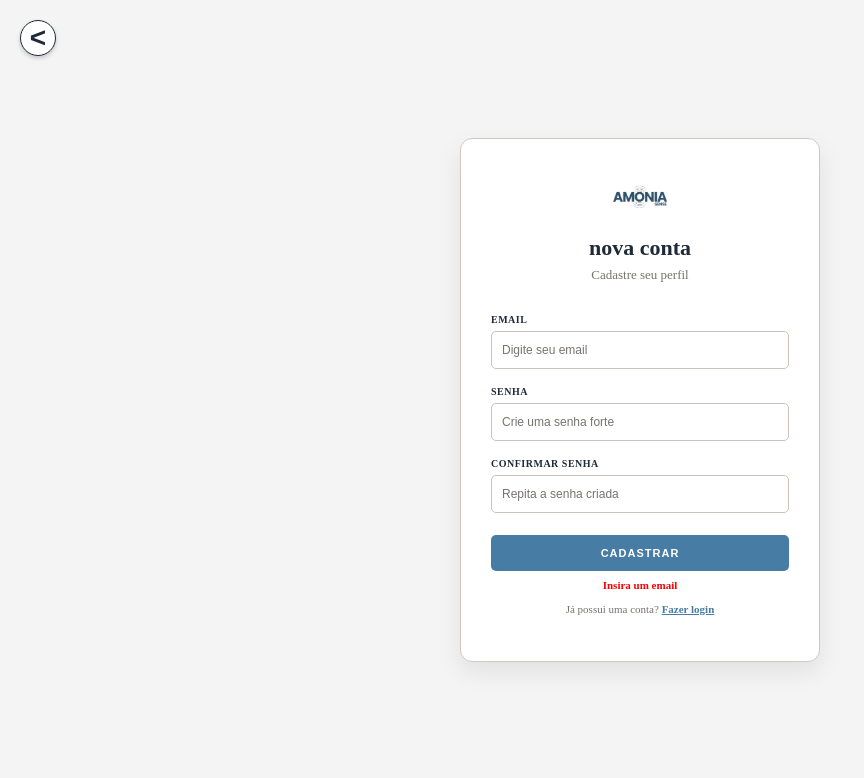
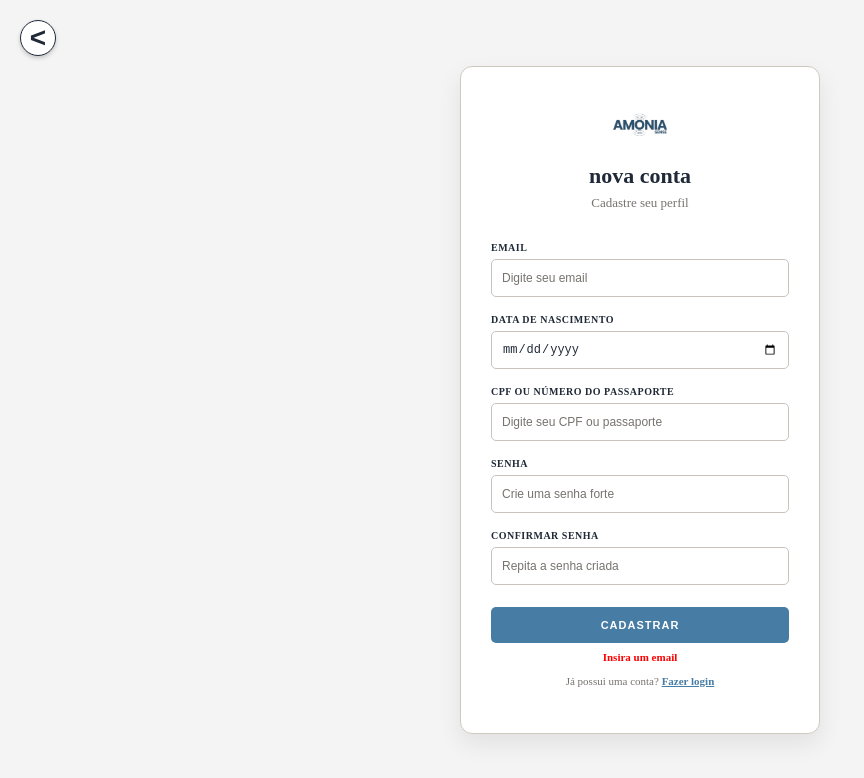
Before and after one commit to B-S-D-Silva/Amonia-Sense, a plain HTML site: page logineCadastro/paginadecadastro.html in a window 1280 px wide. Both pictures are taken after a click on the button "CADASTRAR". Shown: the whole page, without its empty margins (0-864 px from the left). Drawn offline with Linux system fonts and the light colour scheme.

Commit message:
atualização cadastro e login

```diff
--- a/logineCadastro/paginadecadastro.html
+++ b/logineCadastro/paginadecadastro.html
@@ -69,6 +69,18 @@
                 placeholder="Digite seu email"
                 id="input_cadastro">
 
+            <h2>DATA DE NASCIMENTO</h2>
+
+            <input
+                type="date"
+                id="input_nascimento">
+
+            <h2>CPF OU NÚMERO DO PASSAPORTE</h2>
+
+            <input
+                type="text"
+                placeholder="Digite seu CPF ou passaporte"
+                id="input_documento">
 
             <h2>SENHA</h2>
 
@@ -129,6 +141,8 @@
         function Criar() {
 
             let email = input_cadastro.value
+            let dataNascimento = input_nascimento.value
+            let documento = input_documento.value
             let senha = input_criesenha.value
             let repita = input_repita.value
 
@@ -137,6 +151,16 @@
 
                 div_mensagem.innerHTML =
                     `<b style="color: red;">Insira um email</b>`
+
+            } else if (dataNascimento == '') {
+
+                div_mensagem.innerHTML =
+                    `<b style="color: red;">Insira sua data de nascimento</b>`
+
+            } else if (documento == '') {
+
+                div_mensagem.innerHTML =
+                    `<b style="color: red;">Insira seu CPF ou passaporte</b>`
 
             } else if (senha == '') {
 
```
